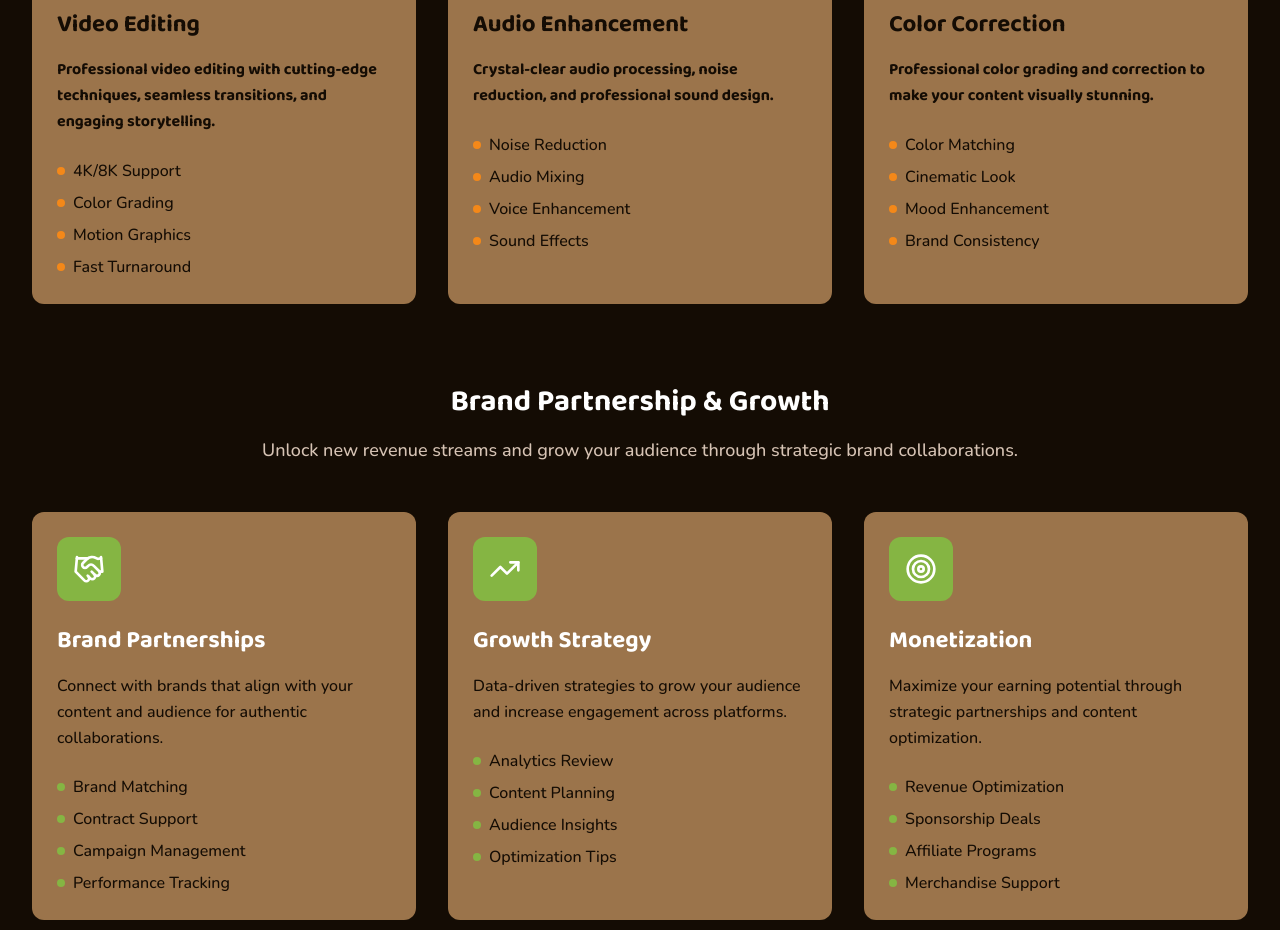
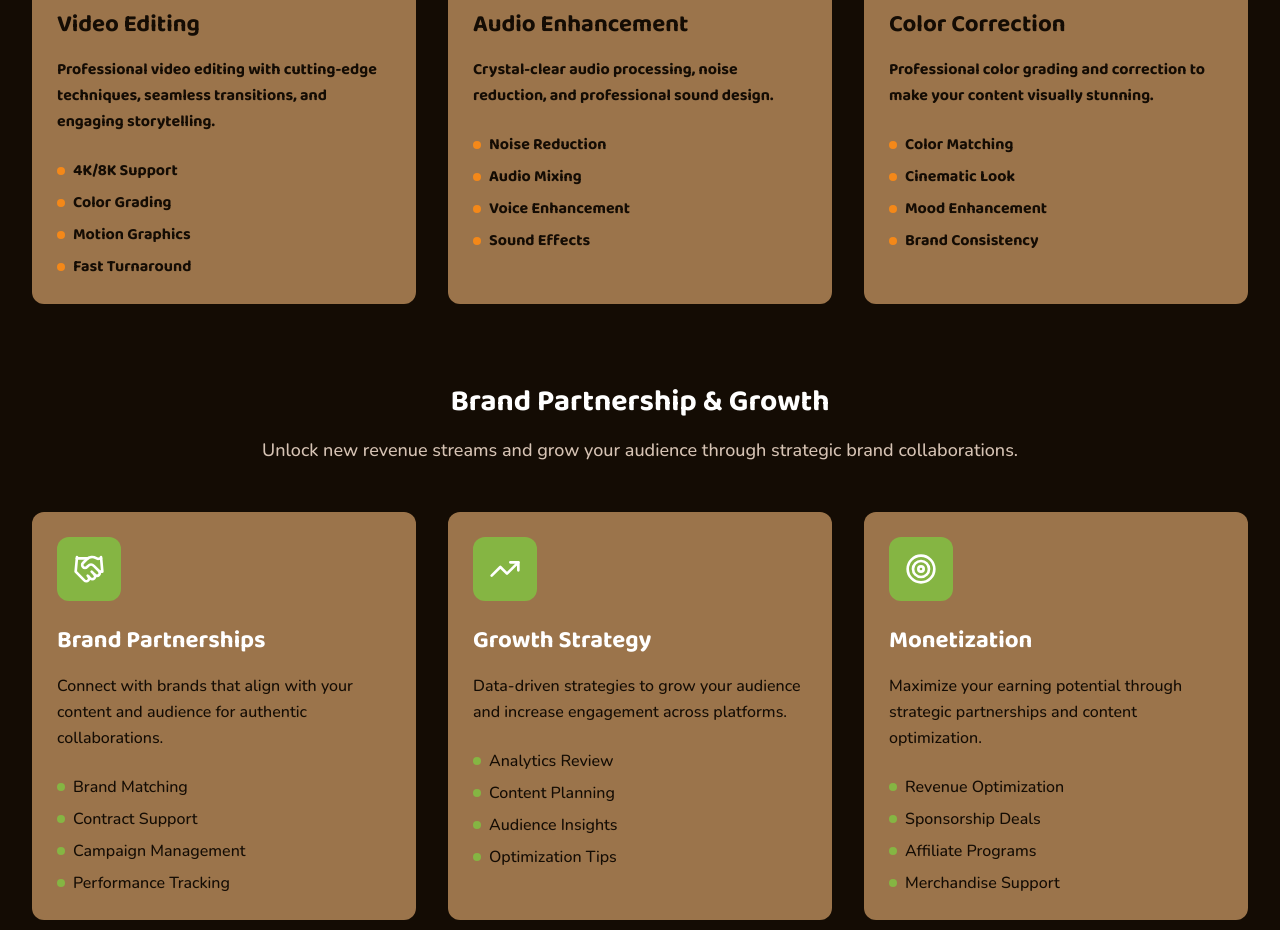
Before and after one commit to FruitStudioUK/Fruit-Site, a Next.js app: page / in a window 1280 px wide. Shown: the part 1280-2210 px from the top of the page. Built offline with nearby package versions, Linux system fonts and the light colour scheme.

Commit message:
Update Services.tsx

```diff
--- a/components/Services.tsx
+++ b/components/Services.tsx
@@ -131,7 +131,7 @@ export function Services() {
                   {service.features.map((feature, idx) => (
                     <li key={idx} className="flex items-center space-x-2">
                       <div className="w-2 h-2 bg-primary-orange rounded-full"></div>
-                      <span className="text-text-dark">{feature}</span>
+                      <span className="font-baloo2 font-bold text-text-dark">{feature}</span>
                     </li>
                   ))}
                 </ul>
```
